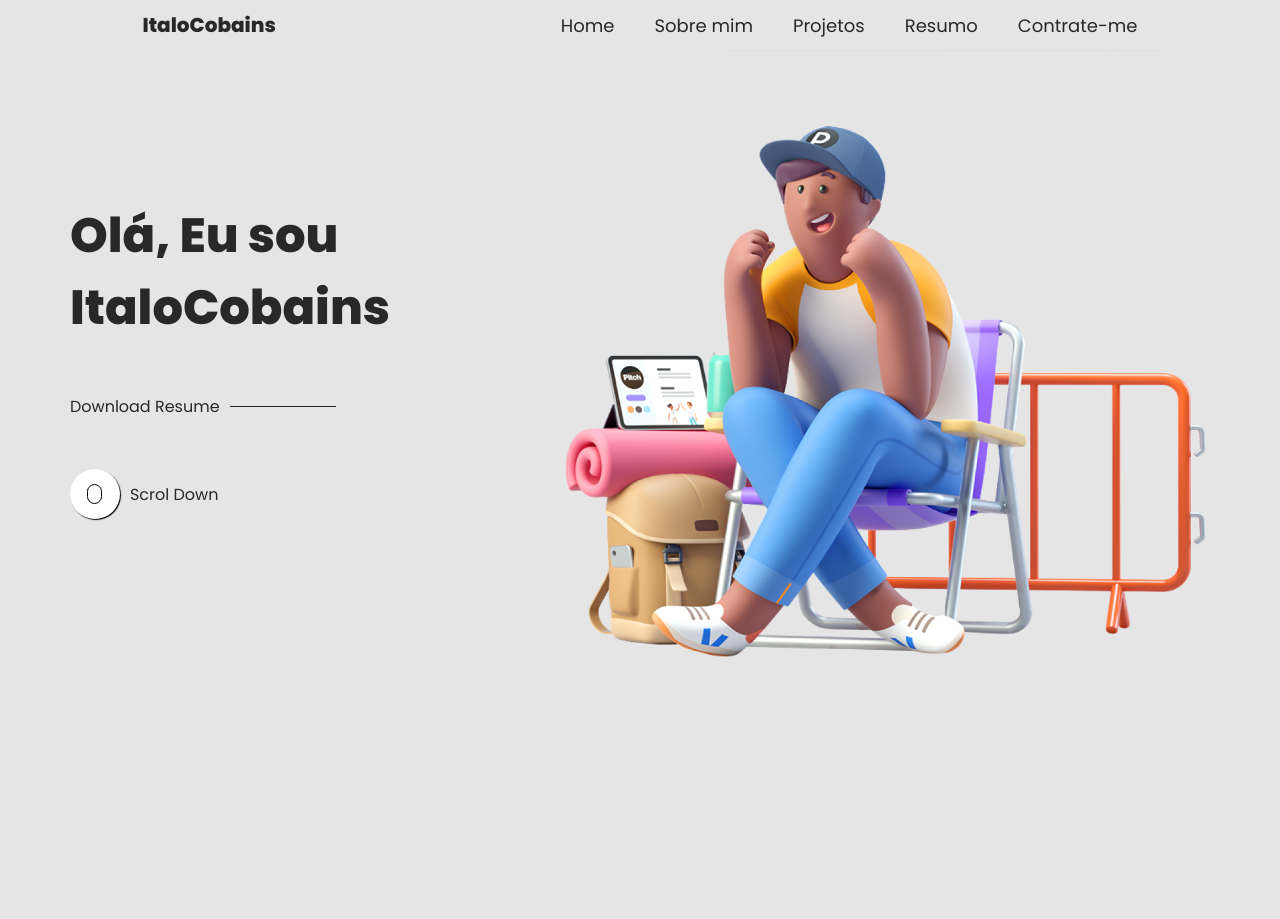
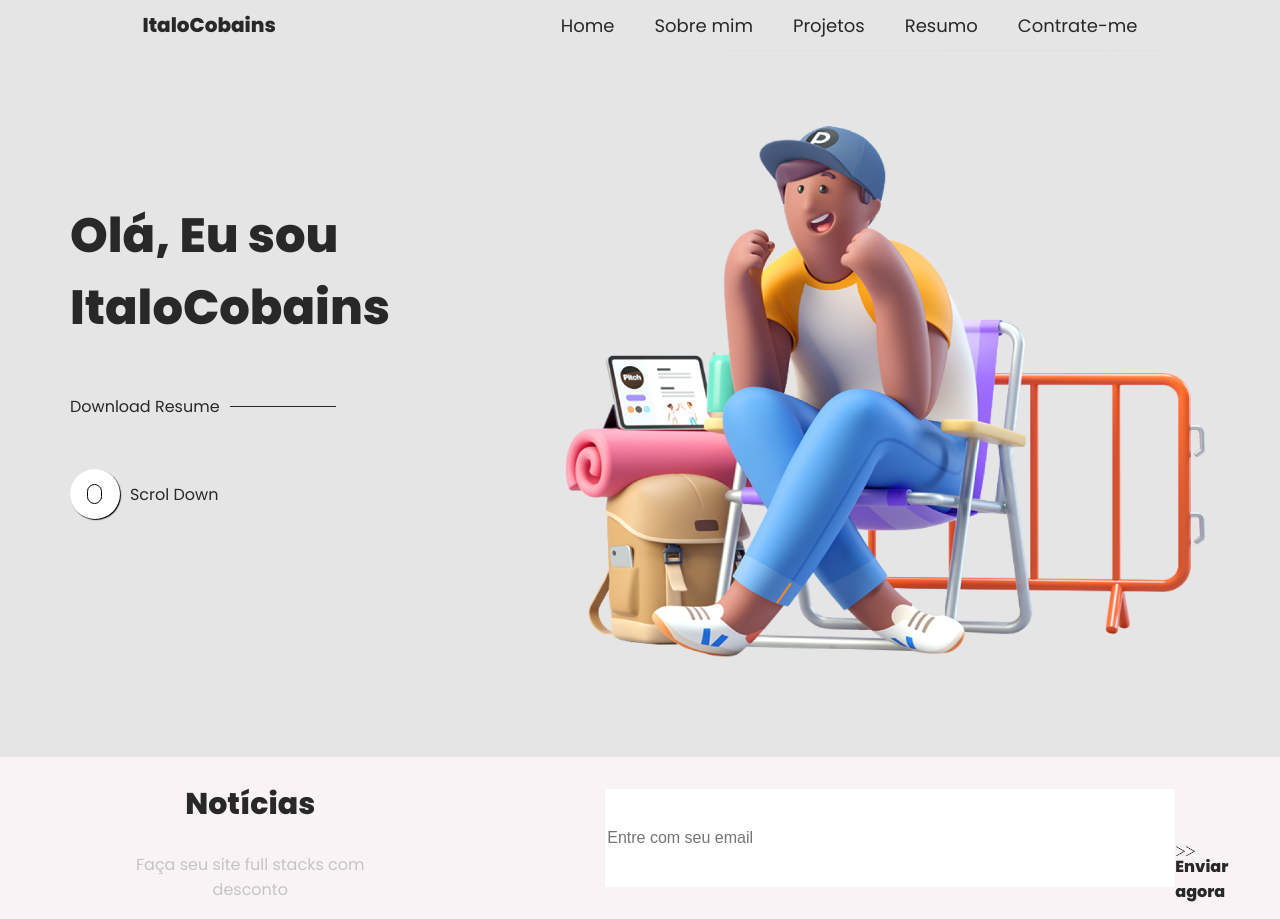
Before and after one commit to ItaloCobains/italo, a Next.js app: page / in a window 1280 px wide. Before the commit the page ends 800 px from the top, so only its background shows below. Built offline with nearby package versions, Linux system fonts and the light colour scheme; a web font is replaced by a local one.

Commit message:
Create a news components

```diff
--- a/package.json
+++ b/package.json
@@ -21,6 +21,7 @@
     "@types/react-dom": "18.0.6",
     "eslint": "8.21.0",
     "eslint-config-next": "12.2.3",
+    "eslint-plugin-react-hooks": "^4.6.0",
     "typescript": "4.7.4"
   }
 }
--- /dev/null
+++ b/pages/about/index.tsx
@@ -0,0 +1,5 @@
+import React from "react";
+
+export default function about() {
+  return <div>...</div>;
+}
--- /dev/null
+++ b/pages/api/SendEmail/index.ts
@@ -0,0 +1,12 @@
+import type { NextApiRequest, NextApiResponse } from "next";
+
+type Data = {
+  email: string;
+}
+
+export default function handler(
+  req: NextApiRequest,
+  res: NextApiResponse<Data>
+) {
+  res.status(200).json({ email: req.body.email})
+}
--- a/pages/index.tsx
+++ b/pages/index.tsx
@@ -1,11 +1,15 @@
 import type { NextPage } from "next";
 import styles from "../styles/Home.module.css";
 import Landing from "../src/components/Landing";
+
+import Noticia from "../src/components/Noticias";
+
 
 const Home: NextPage = () => {
   return (
     <>
       <Landing />
+      <Noticia />
     </>
   );
 };
--- /dev/null
+++ b/pages/projects/index.tsx
@@ -0,0 +1,5 @@
+import React from "react";
+
+export default function projects() {
+  return <div>...</div>;
+}
--- /dev/null
+++ b/pages/resume/index.tsx
@@ -0,0 +1,5 @@
+import React from "react";
+
+export default function resume() {
+  return <div>...</div>;
+}
--- a/src/components/Landing/index.tsx
+++ b/src/components/Landing/index.tsx
@@ -6,11 +6,15 @@ import cube from "../../../public/img/cube.png";
 
 const Landing = () => {
   const handleDownLoadResume = () => {
-    const URL = "https://m3.material.io/styles/icons";
+    const URL = "#";
     if (typeof window !== undefined) {
       window.location.href = URL;
     }
   };
+
+  const handleButtonScroll = () => {
+    return;
+  }
 
   return (
     <div className={styles.container}>
@@ -38,7 +42,7 @@ const Landing = () => {
           <div className={styles.EffectDownload}></div>
         </div>
         <div className={styles.areaScroll}>
-          <div className={styles.ScrollIcon}>
+          <div onClick={handleButtonScroll} className={styles.ScrollIcon}>
             <div className={styles.CiruloScrollEffect}></div>
           </div>
           <div className={styles.ScrollTitle}>Scrol Down</div>
--- a/src/components/Landing/style.module.css
+++ b/src/components/Landing/style.module.css
@@ -2,8 +2,6 @@
 
 .container {
   display: flex;
-  max-width: 1500px;
-  margin: auto;
   justify-content: space-around;
 }
 
@@ -28,6 +26,7 @@
   font-weight: 400;
   font-size: 16px;
   margin-right: 10px;
+  cursor: pointer;
 }
 
 .EffectDownload {
--- /dev/null
+++ b/src/components/Noticias/index.tsx
@@ -0,0 +1,47 @@
+import Image from "next/image";
+import React, { useState } from "react";
+import styles from "./style.module.css";
+
+import arrow from "../../../public/img/arrow.png";
+
+const noticia = () => {
+  // eslint-disable-next-line react-hooks/rules-of-hooks
+  const [email, setEmail] = useState<string>("");
+
+  const handleSubmit = (event: React.FormEvent): void => {
+    event.preventDefault();
+    // fazer requisição a api aqui
+    alert(`Foi enviado um email para ${email}`);
+  };
+
+  return (
+    <section className={styles.container}>
+      <div className={styles.TextArea}>
+        <h1 className={styles.Title}>Notícias</h1>
+        <p className={styles.SubTitle}>
+          Faça seu site full stacks com desconto
+        </p>
+      </div>
+      <div className={styles.InputArea}>
+        <form onSubmit={handleSubmit}>
+          <input
+            className={styles.InputField}
+            type="text"
+            value={email}
+            onChange={(e) => setEmail(e.target.value)}
+            placeholder="Entre com seu email"
+          />
+        </form>
+        <div>
+          <h3 className={styles.msg}>Enviar agora</h3>
+          <div className={styles.arrows}>
+            <Image src={arrow} alt="arrow" width={10} height={10} />
+            <Image src={arrow} alt="arrow" width={10} height={10} />
+          </div>
+        </div>
+      </div>
+    </section>
+  );
+};
+
+export default noticia;
--- /dev/null
+++ b/src/components/Noticias/style.module.css
@@ -0,0 +1,48 @@
+.container {
+  width: 100%;
+  height: 162px;
+  background-color: #f9f3f5;
+  display: flex;
+  justify-content: space-around;
+  padding: -10px;
+}
+
+.TextArea {
+  width: 291px;
+  text-align: center;
+}
+
+.Title {
+  font-size: 30px;
+  font-weight: bold;
+  color: #282828;
+}
+
+.SubTitle {
+  color: #c4c4c4;
+  font-size: 16px;
+  font-weight: 500;
+}
+
+.InputArea {
+  display: flex;
+  align-items: center;
+  justify-content: center;
+}
+
+.InputField{
+  width: 570px;
+  height: 98px;
+  font-size: 16px;
+  border: none;
+  outline: none;
+}
+
+.msg {
+  position: absolute;
+  font-size: 16px;
+}
+
+.arrows {
+  position: absolute;
+}
--- a/styles/globals.css
+++ b/styles/globals.css
@@ -9,6 +9,8 @@ body {
     Helvetica Neue, sans-serif;
   background-color: #e5e5e5;
   color: #282828;
+  max-width: 1500px;
+  margin: auto;
 }
 
 a {
```
Also changed, not shown: .eslintrc.json, public/img/arrow.png (added), 1 other file (tests, documents, lock files or other folders).
